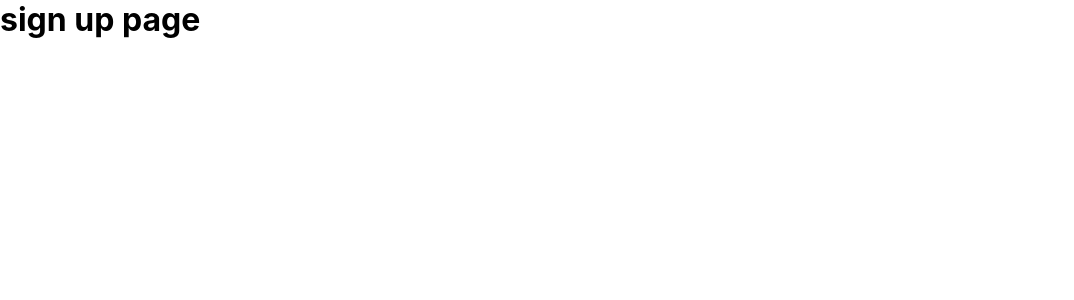
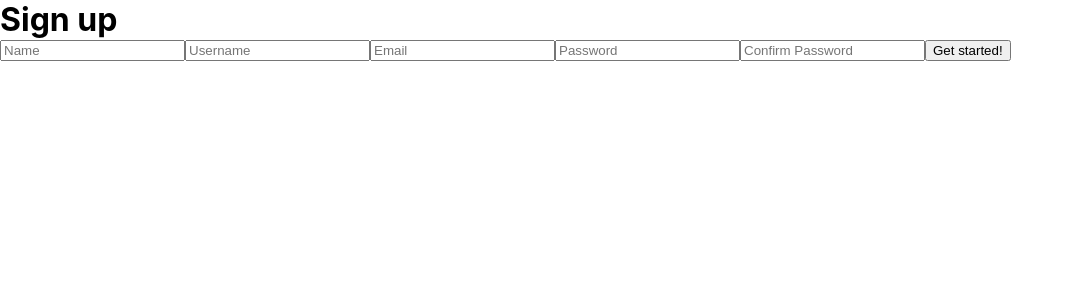
Before and after one commit to mx32000/and-sold, a React (Create React App) app in the folder client/: page /signup in a window 1280 px wide. Shown: the top 300 px of the page, without its empty margins (0-1074 px from the left). Built offline with nearby package versions, Linux system fonts and the light colour scheme.

Commit message:
sign up page and functionality

```diff
--- a/client/src/App.jsx
+++ b/client/src/App.jsx
@@ -3,6 +3,7 @@ import { Switch, Route, useHistory } from 'react-router-dom';
 import { useEffect, useState } from 'react';
 import { loginUser, registerUser, verifyUser } from './services/auth';
 import SignIn from './screens/SignIn';
+import SignUp from './screens/SignUp';
 
 function App() {
   const [currentUser, setCurrentUser] = useState(null);
@@ -35,7 +36,7 @@ function App() {
           <SignIn handleLogin={handleLogin} />
         </Route>
         <Route path="/signup">
-          <h1>sign up page</h1>
+          <SignUp handleRegister={handleRegister} />
         </Route>
         <Route path="/">
           <h1>hello</h1>
--- a/client/src/screens/SignIn.jsx
+++ b/client/src/screens/SignIn.jsx
@@ -17,9 +17,8 @@ export default function SignIn(props) {
   }
 
   return(
-    <form onSubmit={handleSubmit}>
+    <form onSubmit={handleSubmit} id="sign-in">
       <h1>Sign in</h1>
-      <label htmlFor="username">Username:</label>
       <input
         type="text"
         name="username"
@@ -28,7 +27,6 @@ export default function SignIn(props) {
         onChange={handleChange}
         placeholder="Username"
       />
-      <label htmlFor="password">Password:</label>
       <input
         type="password"
         name="password"
@@ -37,7 +35,7 @@ export default function SignIn(props) {
         placeholder="Password"
         onChange={handleChange}
       />
-      <button>Submit</button>
+      <button>Sign in</button>
     </form>
   )
 }
--- a/client/src/screens/SignUp.jsx
+++ b/client/src/screens/SignUp.jsx
@@ -0,0 +1,68 @@
+import { useState } from "react"
+
+export default function SignUp(props) {
+  const [form, setForm] = useState({
+    name: "",
+    username: "",
+    email: "",
+    password: "",
+    passwordConfirmation: ""
+  })
+
+  const handleChange = e => {
+    const { name, value } = e.target;
+    setForm(prevState => ({ ...prevState, [name]: value }))
+  }
+
+  const handleSubmit = e => {
+    e.preventDefault();
+    props.handleRegister(form);
+  }
+
+  return(
+    <form onSubmit={handleSubmit} id="sign-up">
+      <h1>Sign up</h1>
+      <input
+        type="text"
+        name="name"
+        id="name"
+        placeholder="Name"
+        value={form.name}
+        onChange={handleChange}
+      />
+      <input
+        type="text"
+        name="username"
+        id="username"
+        placeholder="Username"
+        value={form.username}
+        onChange={handleChange}
+      />
+      <input
+        type="text"
+        name="email"
+        id="email"
+        placeholder="Email"
+        value={form.email}
+        onChange={handleChange}
+      />
+      <input
+        type="password"
+        name="password"
+        id="password"
+        placeholder="Password"
+        value={form.password}
+        onChange={handleChange}
+      />
+      <input
+        type="password"
+        name="passwordConfirmation"
+        id="passwordConfirmation"
+        placeholder="Confirm Password"
+        value={form.passwordConfirmation}
+        onChange={handleChange}
+      />
+      <button>Get started!</button>
+    </form>
+  )
+}
```
